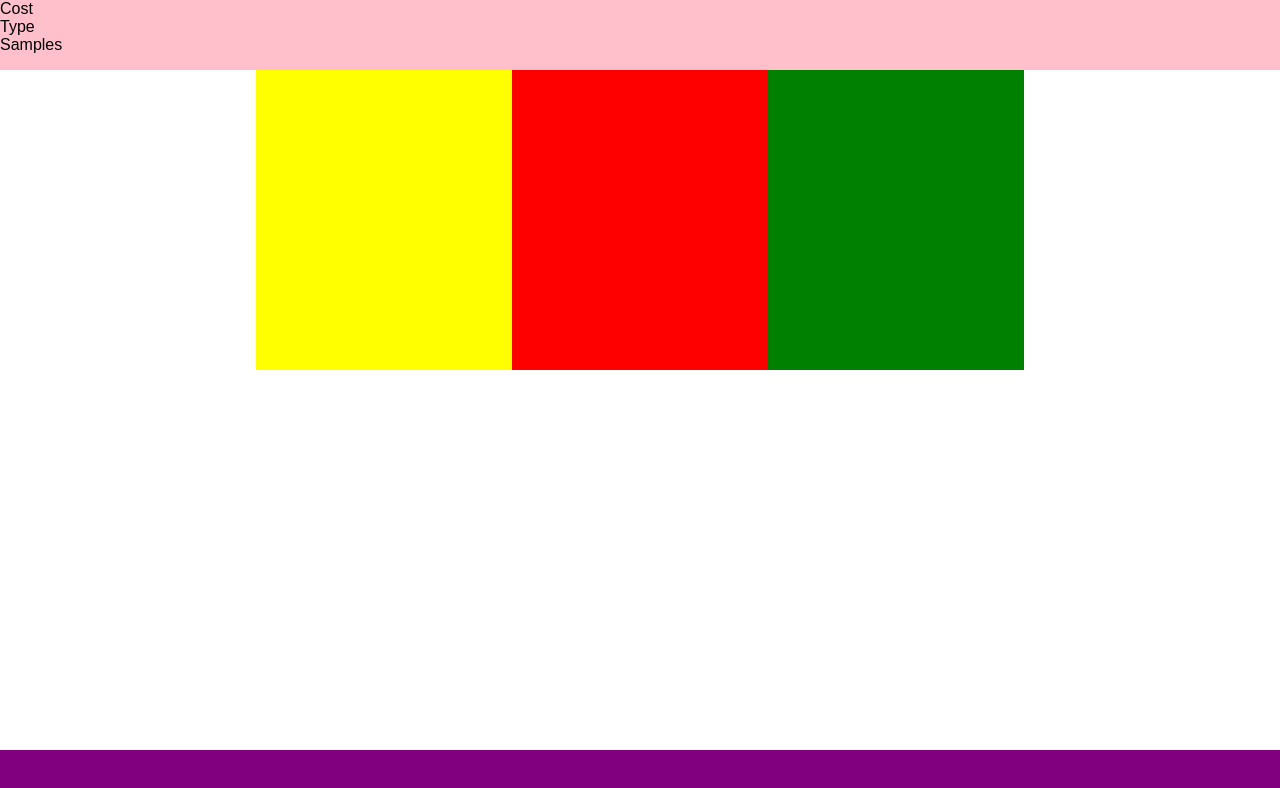
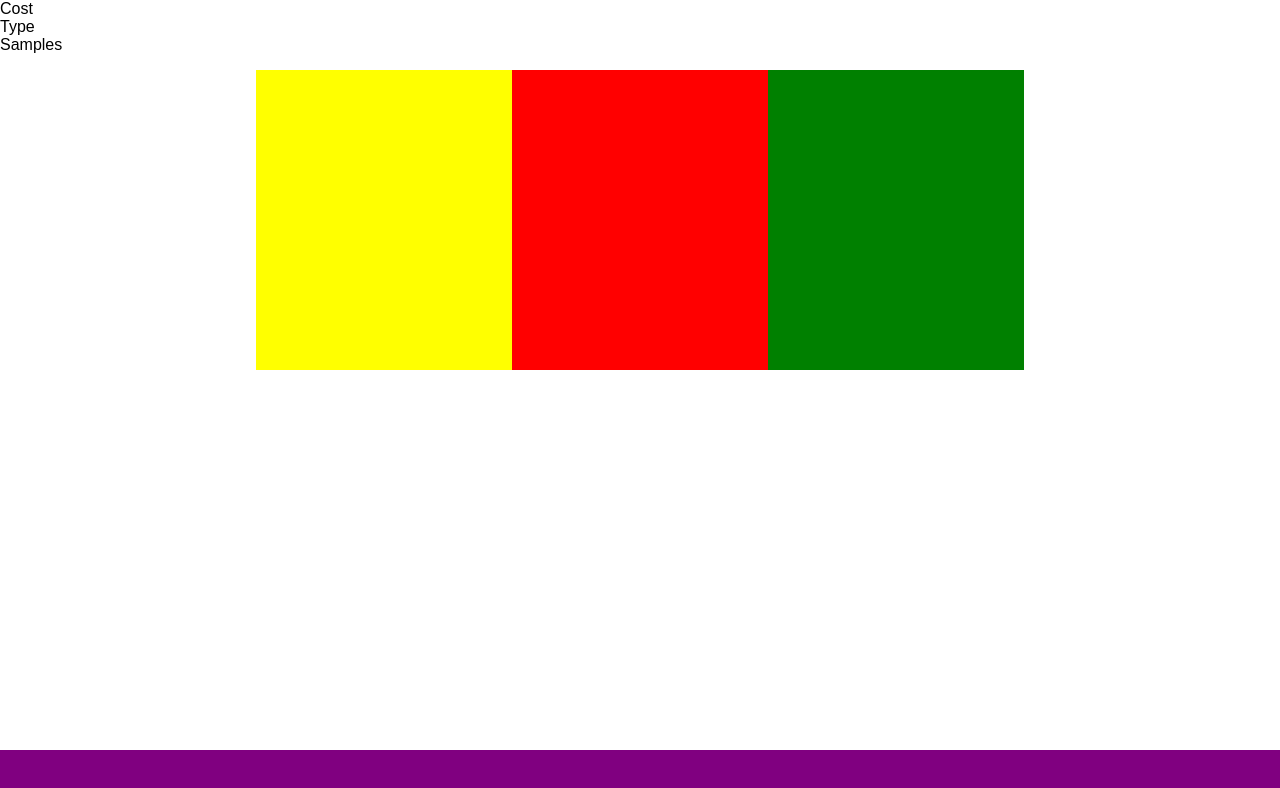
Before and after one commit to asila527/golden_state_class, a plain HTML site: page index.html in a window 1280 px wide. Drawn offline with Linux system fonts and the light colour scheme.

Commit message:
header background update

```diff
--- a/style.css
+++ b/style.css
@@ -4,7 +4,7 @@
   }
   header {
     height: 70px;
-    background: pink;
+    background: f2f2f2;
     font-family: sans-serif;
   }
   main {
```
